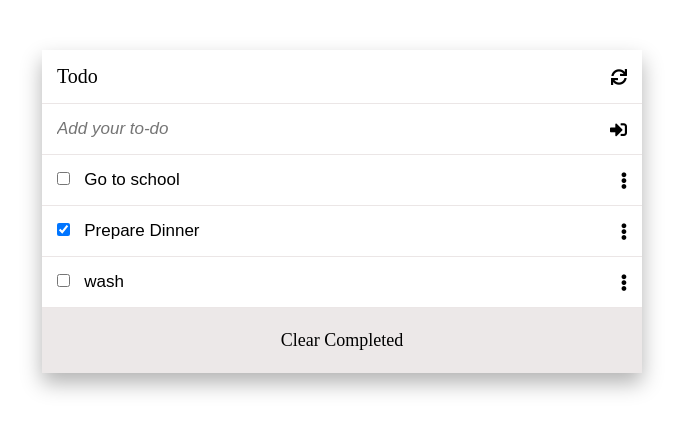
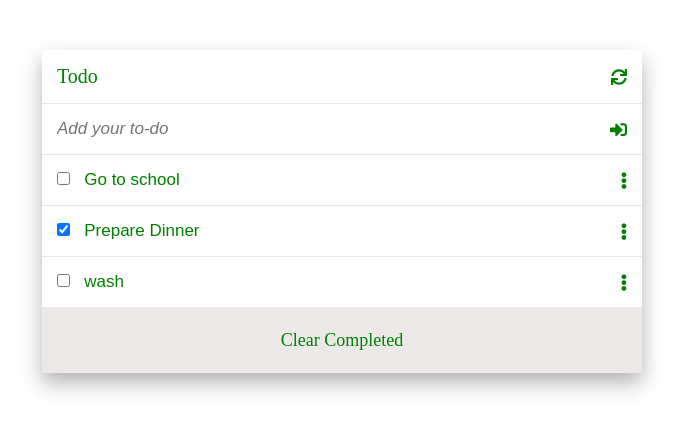
Before and after one commit to Chike1990/TodoList, a website built with webpack: page src/index.html in a window 1280 px wide. Shown: the whole page, without its empty margins (298-981 px from the left). Built offline with nearby package versions, Linux system fonts and the light colour scheme.

```diff
--- a/src/index.js
+++ b/src/index.js
@@ -1,4 +1,4 @@
-import "./style.css"
+import './style.css';
 
 // Array of todos object
 const todos = [
--- a/src/style.css
+++ b/src/style.css
@@ -4,6 +4,7 @@
   box-sizing: border-box;
   padding: 0;
   margin: 0;
+  color: green;
 }
 
 .todo {
--- a/webpack.config.js
+++ b/webpack.config.js
@@ -3,7 +3,7 @@
 
 module.exports = {
   entry: './src/index.js',
-  mode: "none",
+  mode: 'none',
   output: {
     filename: 'main.js',
     path: path.resolve(__dirname, 'dist'),
@@ -18,7 +18,7 @@
   },
   plugins: [
     new HtmlWebpackPlugin({
-      template: './src/index.html'
+      template: './src/index.html',
     }),
   ],
 };
```
Also changed, not shown: package.json (+10 -1 lines), .eslintrc.json (added), .stylelintrc.json (added), dist/main.js, 1 other file.
